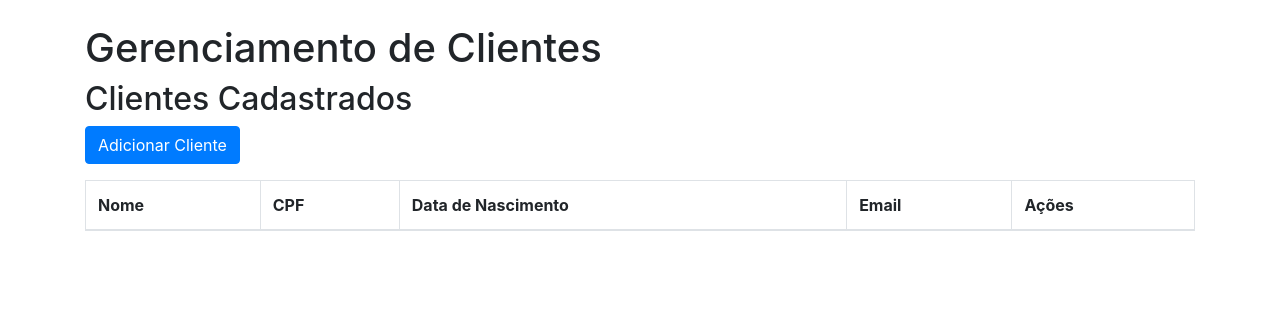
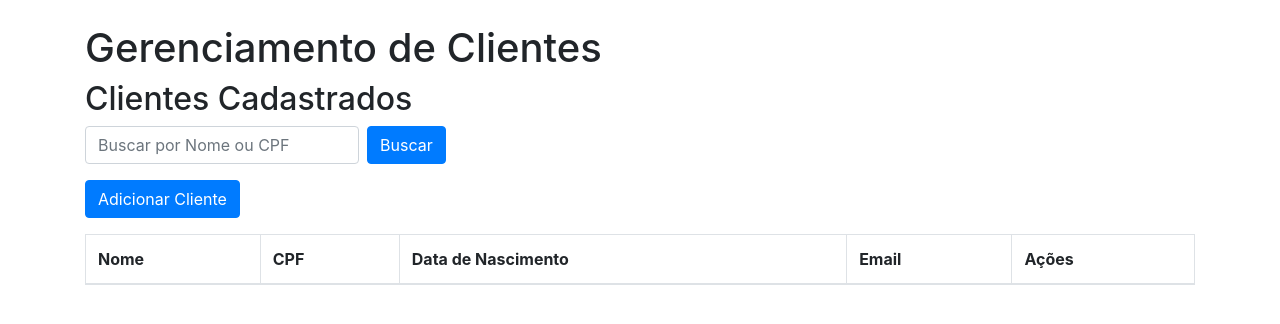
Before and after one commit to andremedeiros99/ComputacaoNuvem, a Flask app: page /clients in a window 1280 px wide. Shown: the top 324 px of the page. Run offline with Flask 3, Linux system fonts and the light colour scheme; lists and menus that the app fills with data are empty; some libraries are stand-ins or nearby versions.

Commit message:
adicionando busca de clientes

```diff
--- a/client_manager/app.py
+++ b/client_manager/app.py
@@ -68,6 +68,20 @@ def delete_client(client_id):
     db.session.commit()
     return redirect(url_for('list_client'))
 
+@app.route('/search', methods=['GET'])
+def search_client():
+    query = request.args.get('query', '')
+    if query:
+        results = Client.query.filter(
+            (Client.name.ilike(f'%{query}%')) |
+            (Client.cpf.ilike(f'%{query}%'))
+        ).all()
+    else:
+        results = Client.query.all()
+
+    return render_template('list_client.html', clients=results)
+
+
 if __name__ == '__main__':
     with app.app_context():
         db.create_all()
--- a/client_manager/templates/list_client.html
+++ b/client_manager/templates/list_client.html
@@ -3,6 +3,10 @@
 {% block title %}Lista de Clientes{% endblock %}
 {% block content %}
     <h2>Clientes Cadastrados</h2>
+    <form action="{{ url_for('search_client') }}" method="GET" class="form-inline mb-3">
+        <input type="text" name="query" class="form-control mr-2" placeholder="Buscar por Nome ou CPF">
+        <button type="submit" class="btn btn-primary">Buscar</button>
+    </form>
     <a href="{{ url_for('add_client') }}" class="btn btn-primary mb-3">Adicionar Cliente</a>
     <table class="table table-bordered">
         <thead>
@@ -19,13 +23,11 @@
             <tr>
                 <td>{{ client.name }}</td>
                 <td>{{ client.cpf }}</td>
-                <td>{{ client.birth_date }}</td>  {# Corrigido para birth_date #}
+                <td>{{ client.birth_date }}</td>
                 <td>{{ client.email }}</td>
                 <td>
                     <a href="{{ url_for('edit_client', client_id=client.id) }}" class="btn btn-warning btn-sm">Editar</a>
-                    <form action="{{ url_for('delete_client', client_id=client.id) }}" method="POST" style="display:inline;">
-                        <button type="submit" class="btn btn-danger btn-sm">Excluir</button>
-                    </form>
+                    <a href="{{ url_for('delete_client', client_id=client.id) }}" class="btn btn-danger btn-sm">Excluir</a>
                 </td>
             </tr>
             {% endfor %}
```
